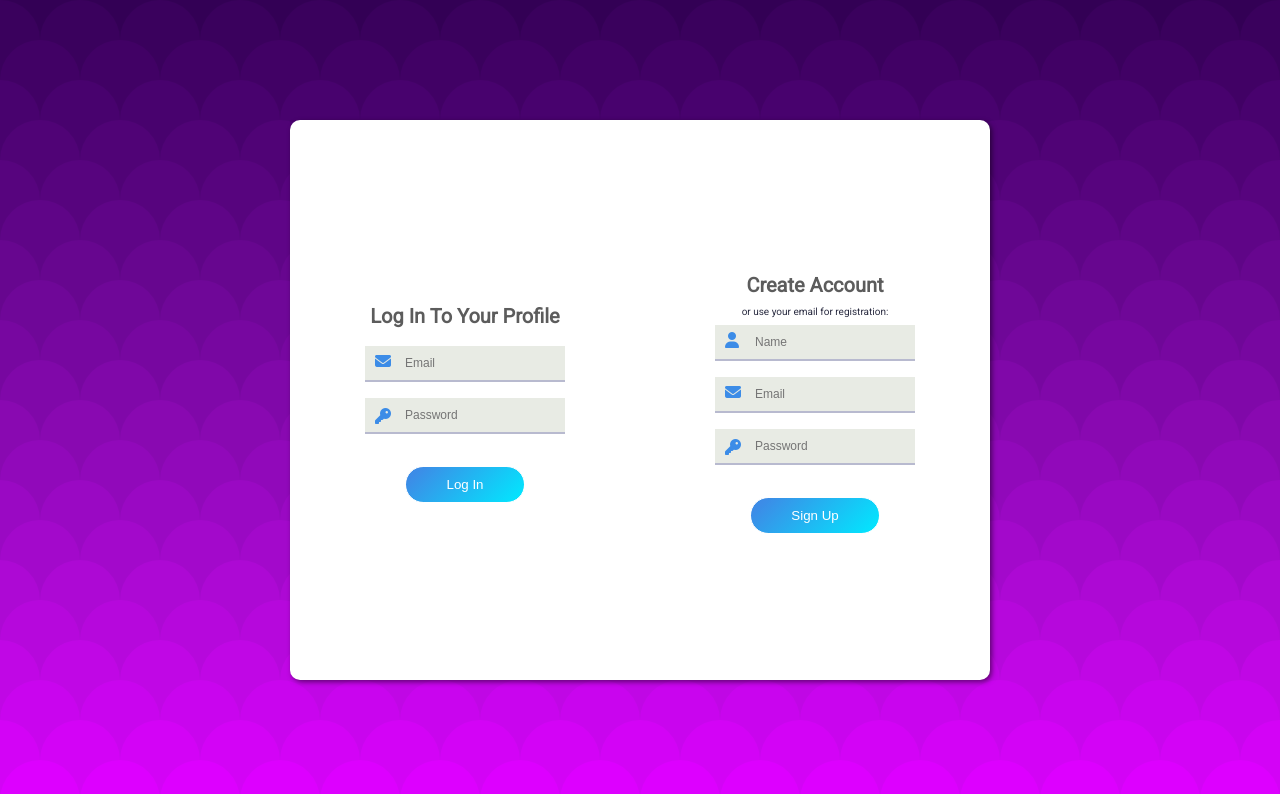
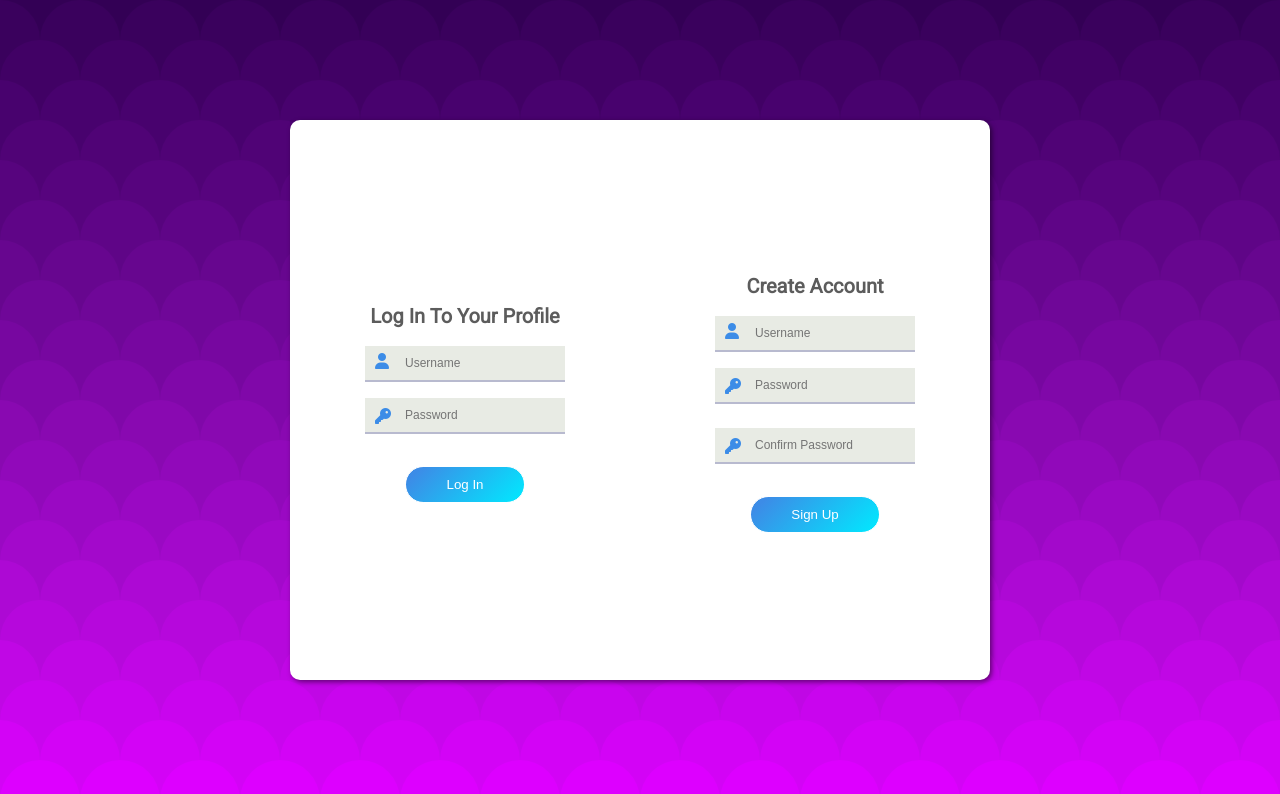
Before and after one commit to Gazorkazork/frontend, a React (Create React App) app: page / in a window 1280 px wide. Shown: the top 794 px of the page. Built offline with nearby package versions, Linux system fonts and the light colour scheme.

Commit message:
setup login/register

```diff
--- a/src/components/landing/login-modal.js
+++ b/src/components/landing/login-modal.js
@@ -1,21 +1,60 @@
 import React, { useState } from "react";
+import axios from "axios"
 
 const Login = () => {
 
+  const [loginState, setLoginState] = useState({username: "", password: ""})
+
+  const [registerState, setRegisterState] = useState({username: "", password1: "", password2: ""})
+
   const [isRegister, setIsRegister] = useState(false)
 
+  const handleLogin = (e) => {
+    e.preventDefault()
+    axios
+      .post('https://gazorkazork.herokuapp.com/api/login', loginState)
+      .then(res => {
+        console.log(res)
+        localStorage.setItem('token', res.key)})
+      .catch(err => console.error(err))
+  }
+
+  const handleRegister = (e) => {
+    e.preventDefault()
+    axios
+    .post('https://gazorkazork.herokuapp.com/api/registration', registerState)
+    .then(res => {
+      console.log(res)
+      localStorage.setItem('token', res.key)})
+    .catch(err => console.error(err))
+  }
+
+  const loginChange = (e) => {
+    setLoginState({
+      ...loginState,
+      [e.target.name]: e.target.value
+    })
+  }
+
+  const registerChange = (e) => {
+    setRegisterState({
+      ...registerState,
+      [e.target.name]: e.target.value
+    })
+  }
+
   return (
-    <div class="modal-wrapper">
-      <div class="login-wrapper">
-        <div class="collapsed-section hidden">
-          <div class="hide-section">
-            <h2 class="collapsed-heading">Have an Account?</h2>
-            <p class="collapsed-text">
+    <div className="modal-wrapper">
+      <div className="login-wrapper">
+        <div className="collapsed-section hidden">
+          <div className="hide-section">
+            <h2 className="collapsed-heading">Have an Account?</h2>
+            <p className="collapsed-text">
               To keep connected with us please
               <br />
               login with your personal info
             </p>
-            <button class="collapsed-btn" onclick={(e) => {
+            <button className="collapsed-btn" onClick={(e) => {
               e.preventDefault()
               setIsRegister(false)
             }}>
@@ -24,35 +63,35 @@ const Login = () => {
           </div>
         </div>
 
-        <div class="form-wrapper login">
-          <h2 class="form-heading">Log In To Your Profile</h2>
-          <form action="" class="form login">
-            <div class="input-field">
-              <i class="fas fa-envelope"></i>
-              <input type="email" placeholder="Email" value="" />
+        <div className="form-wrapper login">
+          <h2 className="form-heading">Log In To Your Profile</h2>
+          <form className="form login" onSubmit={handleLogin}>
+            <div className="input-field">
+              <i className="fas fa-user"></i>
+              <input placeholder="Username" onChange={loginChange} name="username" value={loginState.username} />
             </div>
 
-            <div class="input-field">
-              <i class="fas fa-key"></i>
-              <input type="password" placeholder="Password" value="" />
+            <div className="input-field">
+              <i className="fas fa-key"></i>
+              <input type="password" placeholder="Password" onChange={loginChange} name="password" value={loginState.password} />
             </div>
-            <button class="form-btn" type="submit">
+            <button className="form-btn" type="submit">
               Log In
             </button>
           </form>
         </div>
       </div>
 
-      <div class="signup-wrapper">
-        <div class="collapsed-section hidden">
-          <div class="hide-section">
-            <h2 class="collapsed-heading">New Here?</h2>
-            <p class="collapsed-text">
+      <div className="signup-wrapper">
+        <div className="collapsed-section hidden">
+          <div className="hide-section">
+            <h2 className="collapsed-heading">New Here?</h2>
+            <p className="collapsed-text">
               Create an account
               <br />
               and start playing!
             </p>
-            <button class="collapsed-btn" onclick={(e) => {
+            <button className="collapsed-btn" onClick={(e) => {
               e.preventDefault()
               setIsRegister(true)
             }}>
@@ -61,24 +100,23 @@ const Login = () => {
           </div>
         </div>
 
-        <div class="form-wrapper signup">
-          <h2 class="form-heading">Create Account</h2>
+        <div className="form-wrapper signup">
+          <h2 className="form-heading">Create Account</h2>
 
-          <form action="" class="form login">
-            <span>or use your email for registration:</span>
-            <div class="input-field">
-              <i class="fas fa-user"></i>
-              <input type="text" placeholder="Name" value="" />
+          <form action="" className="form login" onSubmit={handleRegister}>
+            <div className="input-field">
+              <i className="fas fa-user"></i>
+              <input placeholder="Username" onChange={registerChange} name="username" value={registerState.username} />
             </div>
-            <div class="input-field">
-              <i class="fas fa-envelope"></i>
-              <input type="email" placeholder="Email" value="" />
+            <div className="input-field">
+              <i className="fas fa-key"></i>
+              <input type="password" placeholder="Password" onChange={registerChange} name="password1" value={registerState.password1} />
             </div>
-            <div class="input-field">
-              <i class="fas fa-key"></i>
-              <input type="password" placeholder="Password" value="" />
+            <div className="input-field">
+              <i className="fas fa-key"></i>
+              <input type="password" placeholder="Confirm Password" onChange={registerChange} name="password2" value={registerState.password2} />
             </div>
-            <button class="form-btn" type="submit">
+            <button className="form-btn" type="submit">
               Sign Up
             </button>
           </form>
```
